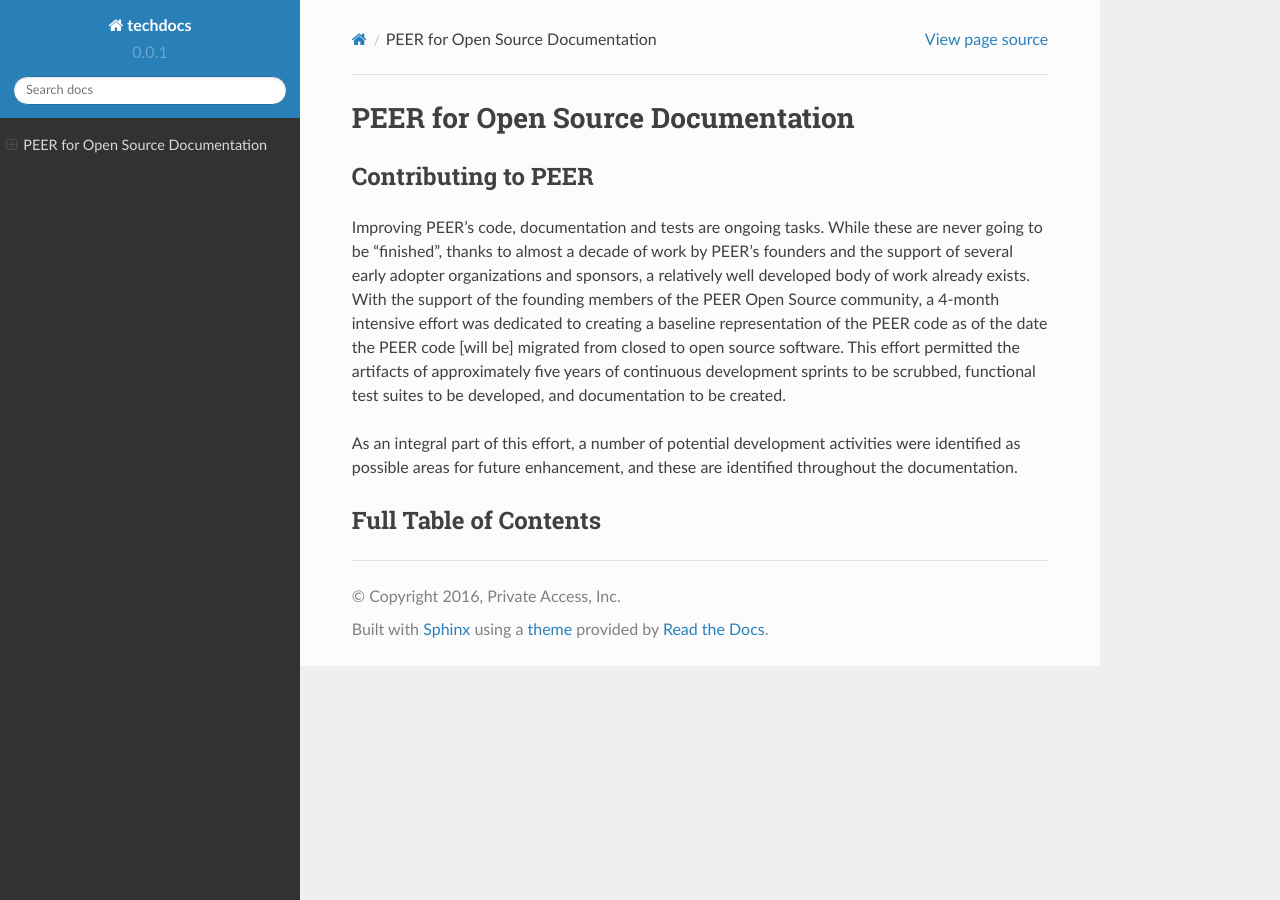
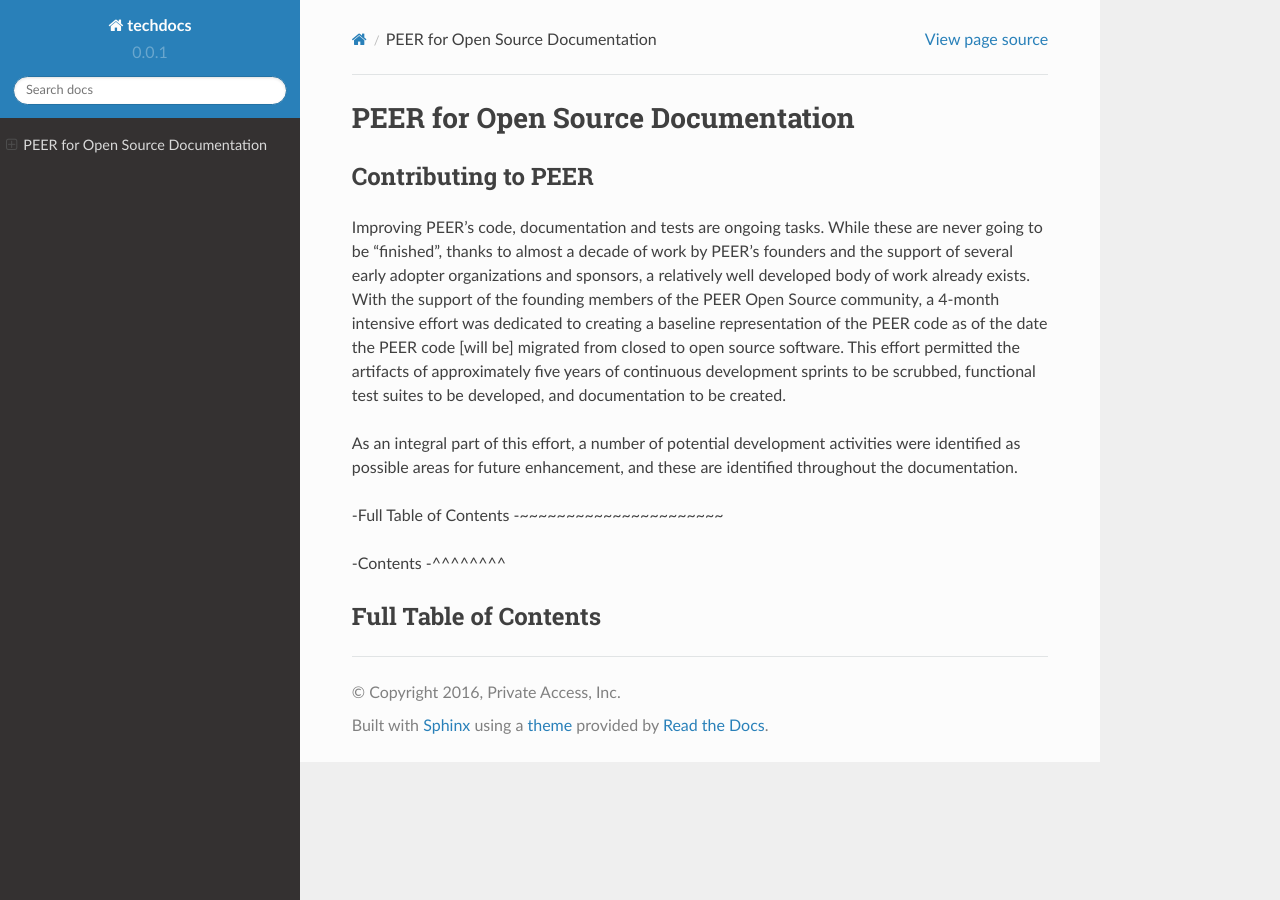
Before and after one commit to williamhoos/testrepo, a Sphinx documentation site: the page built from docs/source/index.rst, in a window 1280 px wide. Built offline with Sphinx 7.4.7 and the Read the Docs theme 2.0.0, drawn with Linux system fonts in a browser that asks for light colours; pages that are not in the unit, such as notebooks, are missing from menus.

Commit message:
Update index.rst

```diff
--- a/docs/source/index.rst
+++ b/docs/source/index.rst
@@ -14,6 +14,12 @@ Improving PEER's code, documentation and tests are ongoing tasks.  While these a
 
 As an integral part of this effort, a number of potential development activities were identified as possible areas for future enhancement, and these are identified throughout the documentation.
 
+-Full Table of Contents
+-~~~~~~~~~~~~~~~~~~~~~~
+
+-Contents
+-^^^^^^^^
+
 ======================
 Full Table of Contents
 ======================
```
